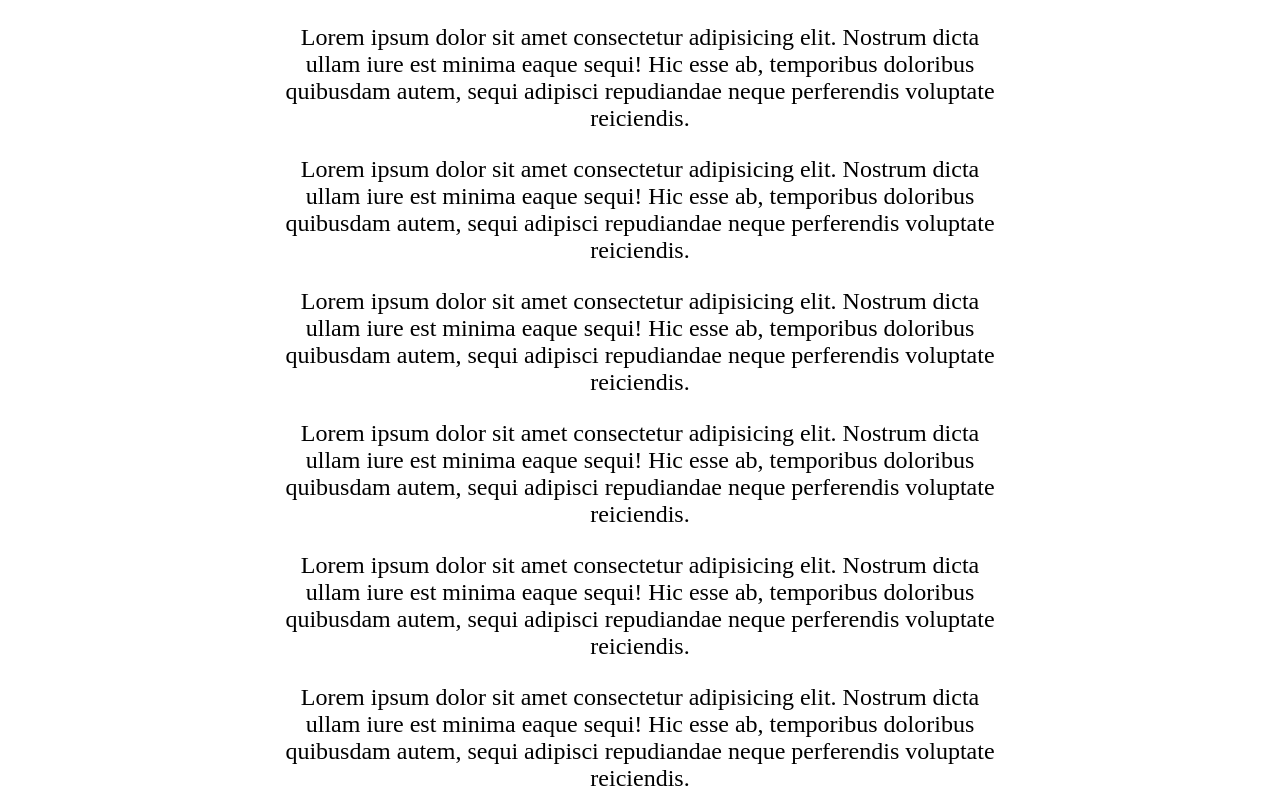
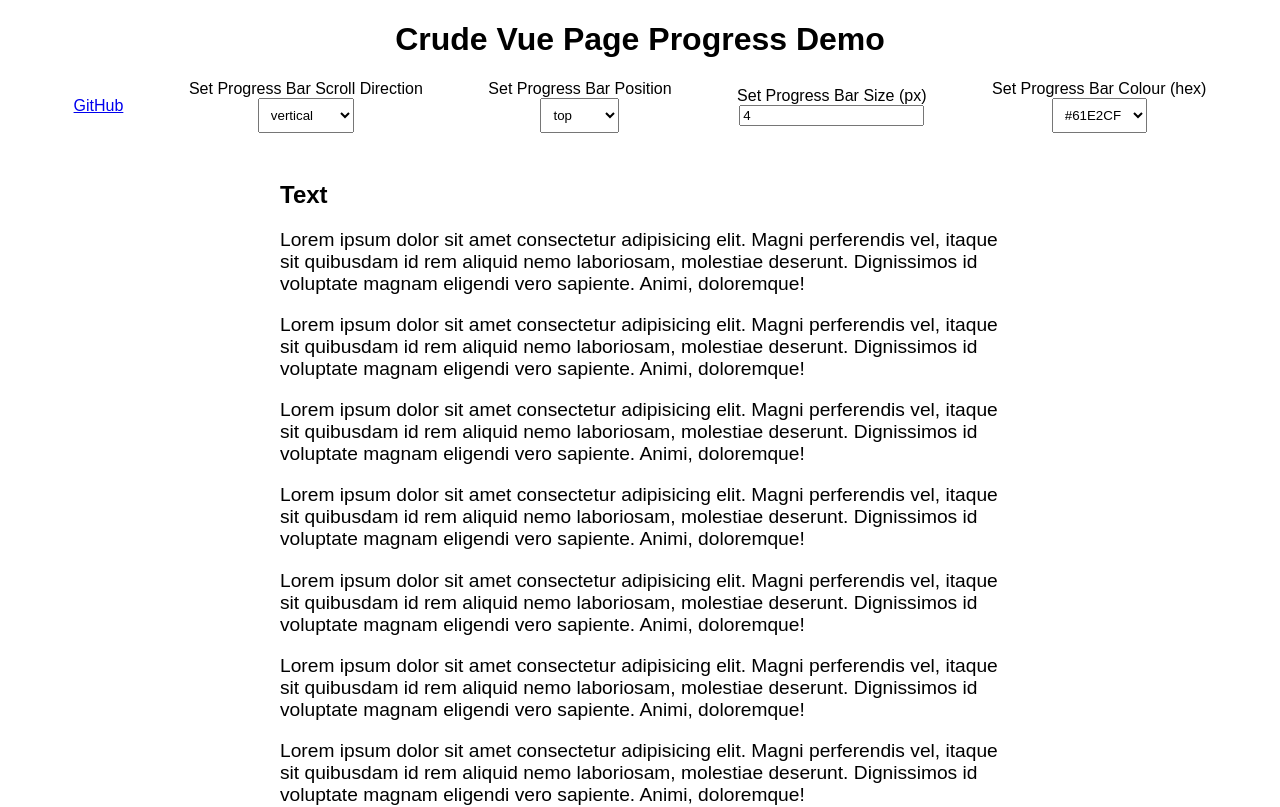
Before and after one commit to esoterox/vue-page-progress, a Vue app: page / in a window 1280 px wide. Shown: the top 807 px of the page. Built offline with nearby package versions, Linux system fonts and the light colour scheme.

Commit message:
App.vue crude demo component

```diff
--- a/src/App.vue
+++ b/src/App.vue
@@ -1,35 +1,52 @@
 <template>
   <div>
-    <ScrollProgress :scrollDirection="'vertical'" :meterSize="'10px'" :barPosition="'left'" />
-    <div class="test-container" id="app">
-      <p>Lorem ipsum dolor sit amet consectetur adipisicing elit. Nostrum dicta ullam iure est minima eaque sequi! Hic esse ab, temporibus doloribus quibusdam autem, sequi adipisci repudiandae neque perferendis voluptate reiciendis.</p>
-      <p>Lorem ipsum dolor sit amet consectetur adipisicing elit. Nostrum dicta ullam iure est minima eaque sequi! Hic esse ab, temporibus doloribus quibusdam autem, sequi adipisci repudiandae neque perferendis voluptate reiciendis.</p>
-      <p>Lorem ipsum dolor sit amet consectetur adipisicing elit. Nostrum dicta ullam iure est minima eaque sequi! Hic esse ab, temporibus doloribus quibusdam autem, sequi adipisci repudiandae neque perferendis voluptate reiciendis.</p>
-      <p>Lorem ipsum dolor sit amet consectetur adipisicing elit. Nostrum dicta ullam iure est minima eaque sequi! Hic esse ab, temporibus doloribus quibusdam autem, sequi adipisci repudiandae neque perferendis voluptate reiciendis.</p>
-      <p>Lorem ipsum dolor sit amet consectetur adipisicing elit. Nostrum dicta ullam iure est minima eaque sequi! Hic esse ab, temporibus doloribus quibusdam autem, sequi adipisci repudiandae neque perferendis voluptate reiciendis.</p>
-      <p>Lorem ipsum dolor sit amet consectetur adipisicing elit. Nostrum dicta ullam iure est minima eaque sequi! Hic esse ab, temporibus doloribus quibusdam autem, sequi adipisci repudiandae neque perferendis voluptate reiciendis.</p>
-      <p>Lorem ipsum dolor sit amet consectetur adipisicing elit. Nostrum dicta ullam iure est minima eaque sequi! Hic esse ab, temporibus doloribus quibusdam autem, sequi adipisci repudiandae neque perferendis voluptate reiciendis.</p>
-      <p>Lorem ipsum dolor sit amet consectetur adipisicing elit. Nostrum dicta ullam iure est minima eaque sequi! Hic esse ab, temporibus doloribus quibusdam autem, sequi adipisci repudiandae neque perferendis voluptate reiciendis.</p>
-      <p>Lorem ipsum dolor sit amet consectetur adipisicing elit. Nostrum dicta ullam iure est minima eaque sequi! Hic esse ab, temporibus doloribus quibusdam autem, sequi adipisci repudiandae neque perferendis voluptate reiciendis.</p>
-      <p>Lorem ipsum dolor sit amet consectetur adipisicing elit. Nostrum dicta ullam iure est minima eaque sequi! Hic esse ab, temporibus doloribus quibusdam autem, sequi adipisci repudiandae neque perferendis voluptate reiciendis.</p>
-      <p>Lorem ipsum dolor sit amet consectetur adipisicing elit. Nostrum dicta ullam iure est minima eaque sequi! Hic esse ab, temporibus doloribus quibusdam autem, sequi adipisci repudiandae neque perferendis voluptate reiciendis.</p>
-      <p>Lorem ipsum dolor sit amet consectetur adipisicing elit. Nostrum dicta ullam iure est minima eaque sequi! Hic esse ab, temporibus doloribus quibusdam autem, sequi adipisci repudiandae neque perferendis voluptate reiciendis.</p>
-      <p>Lorem ipsum dolor sit amet consectetur adipisicing elit. Nostrum dicta ullam iure est minima eaque sequi! Hic esse ab, temporibus doloribus quibusdam autem, sequi adipisci repudiandae neque perferendis voluptate reiciendis.</p>
-      <p>Lorem ipsum dolor sit amet consectetur adipisicing elit. Nostrum dicta ullam iure est minima eaque sequi! Hic esse ab, temporibus doloribus quibusdam autem, sequi adipisci repudiandae neque perferendis voluptate reiciendis.</p>
-      <p>Lorem ipsum dolor sit amet consectetur adipisicing elit. Nostrum dicta ullam iure est minima eaque sequi! Hic esse ab, temporibus doloribus quibusdam autem, sequi adipisci repudiandae neque perferendis voluptate reiciendis.</p>
-      <p>Lorem ipsum dolor sit amet consectetur adipisicing elit. Nostrum dicta ullam iure est minima eaque sequi! Hic esse ab, temporibus doloribus quibusdam autem, sequi adipisci repudiandae neque perferendis voluptate reiciendis.</p>
-      <p>Lorem ipsum dolor sit amet consectetur adipisicing elit. Nostrum dicta ullam iure est minima eaque sequi! Hic esse ab, temporibus doloribus quibusdam autem, sequi adipisci repudiandae neque perferendis voluptate reiciendis.</p>
-      <p>Lorem ipsum dolor sit amet consectetur adipisicing elit. Nostrum dicta ullam iure est minima eaque sequi! Hic esse ab, temporibus doloribus quibusdam autem, sequi adipisci repudiandae neque perferendis voluptate reiciendis.</p>
-      <p>Lorem ipsum dolor sit amet consectetur adipisicing elit. Nostrum dicta ullam iure est minima eaque sequi! Hic esse ab, temporibus doloribus quibusdam autem, sequi adipisci repudiandae neque perferendis voluptate reiciendis.</p>
-      <p>Lorem ipsum dolor sit amet consectetur adipisicing elit. Nostrum dicta ullam iure est minima eaque sequi! Hic esse ab, temporibus doloribus quibusdam autem, sequi adipisci repudiandae neque perferendis voluptate reiciendis.</p>
-      <p>Lorem ipsum dolor sit amet consectetur adipisicing elit. Nostrum dicta ullam iure est minima eaque sequi! Hic esse ab, temporibus doloribus quibusdam autem, sequi adipisci repudiandae neque perferendis voluptate reiciendis.</p>
-      <p>Lorem ipsum dolor sit amet consectetur adipisicing elit. Nostrum dicta ullam iure est minima eaque sequi! Hic esse ab, temporibus doloribus quibusdam autem, sequi adipisci repudiandae neque perferendis voluptate reiciendis.</p>
-      <p>Lorem ipsum dolor sit amet consectetur adipisicing elit. Nostrum dicta ullam iure est minima eaque sequi! Hic esse ab, temporibus doloribus quibusdam autem, sequi adipisci repudiandae neque perferendis voluptate reiciendis.</p>
-      <p>Lorem ipsum dolor sit amet consectetur adipisicing elit. Nostrum dicta ullam iure est minima eaque sequi! Hic esse ab, temporibus doloribus quibusdam autem, sequi adipisci repudiandae neque perferendis voluptate reiciendis.</p>
-      <p>Lorem ipsum dolor sit amet consectetur adipisicing elit. Nostrum dicta ullam iure est minima eaque sequi! Hic esse ab, temporibus doloribus quibusdam autem, sequi adipisci repudiandae neque perferendis voluptate reiciendis.</p>
-      <p>Lorem ipsum dolor sit amet consectetur adipisicing elit. Nostrum dicta ullam iure est minima eaque sequi! Hic esse ab, temporibus doloribus quibusdam autem, sequi adipisci repudiandae neque perferendis voluptate reiciendis.</p>
-      <p>Lorem ipsum dolor sit amet consectetur adipisicing elit. Nostrum dicta ullam iure est minima eaque sequi! Hic esse ab, temporibus doloribus quibusdam autem, sequi adipisci repudiandae neque perferendis voluptate reiciendis.</p>
-      <p>Lorem ipsum dolor sit amet consectetur adipisicing elit. Nostrum dicta ullam iure est minima eaque sequi! Hic esse ab, temporibus doloribus quibusdam autem, sequi adipisci repudiandae neque perferendis voluptate reiciendis.</p>
+    <ScrollProgress
+      :scrollDirection="scroll"
+      :meterSize="`${size}px`"
+      :colour="colour"
+      :barPosition="bar"
+    />
+    <div class="about-container" id="app">
+      <h1>Crude Vue Page Progress Demo</h1>
+      <div class="options">
+        <a href="https://github.com/esoterox/vue-page-progress" target="_blank">GitHub</a>
+        <div class="options__item">
+          <label for="scroll-direction">Set Progress Bar Scroll Direction</label>
+          <select v-model="scroll">
+            <option v-for="direction in scrollDirections" :key="direction">{{ direction }}</option>
+          </select>
+        </div>
+        <div class="options__item">
+          <label for="bar-position">Set Progress Bar Position</label>
+          <select id="bar-position" v-model="bar">
+            <option v-for="position in barPositions" :key="position">{{ position }}</option>
+          </select>
+        </div>
+        <div class="options__item">
+          <label for="size">Set Progress Bar Size (px)</label>
+          <input type="number" id="size" step="1" v-model="size" min="1" />
+        </div>
+        <div class="options__item">
+          <label for="size">Set Progress Bar Colour (hex)</label>
+          <select id="bar-position" v-model="colour">
+            <option v-for="colour in colours" :key="colour">{{ colour }}</option>
+          </select>
+        </div>
+      </div>
+      <div :class="renderTextContainer">
+        <h2>Text</h2>
+        <p>Lorem ipsum dolor sit amet consectetur adipisicing elit. Magni perferendis vel, itaque sit quibusdam id rem aliquid nemo laboriosam, molestiae deserunt. Dignissimos id voluptate magnam eligendi vero sapiente. Animi, doloremque!</p>
+        <p>Lorem ipsum dolor sit amet consectetur adipisicing elit. Magni perferendis vel, itaque sit quibusdam id rem aliquid nemo laboriosam, molestiae deserunt. Dignissimos id voluptate magnam eligendi vero sapiente. Animi, doloremque!</p>
+        <p>Lorem ipsum dolor sit amet consectetur adipisicing elit. Magni perferendis vel, itaque sit quibusdam id rem aliquid nemo laboriosam, molestiae deserunt. Dignissimos id voluptate magnam eligendi vero sapiente. Animi, doloremque!</p>
+        <p>Lorem ipsum dolor sit amet consectetur adipisicing elit. Magni perferendis vel, itaque sit quibusdam id rem aliquid nemo laboriosam, molestiae deserunt. Dignissimos id voluptate magnam eligendi vero sapiente. Animi, doloremque!</p>
+        <p>Lorem ipsum dolor sit amet consectetur adipisicing elit. Magni perferendis vel, itaque sit quibusdam id rem aliquid nemo laboriosam, molestiae deserunt. Dignissimos id voluptate magnam eligendi vero sapiente. Animi, doloremque!</p>
+        <p>Lorem ipsum dolor sit amet consectetur adipisicing elit. Magni perferendis vel, itaque sit quibusdam id rem aliquid nemo laboriosam, molestiae deserunt. Dignissimos id voluptate magnam eligendi vero sapiente. Animi, doloremque!</p>
+        <p>Lorem ipsum dolor sit amet consectetur adipisicing elit. Magni perferendis vel, itaque sit quibusdam id rem aliquid nemo laboriosam, molestiae deserunt. Dignissimos id voluptate magnam eligendi vero sapiente. Animi, doloremque!</p>
+        <p>Lorem ipsum dolor sit amet consectetur adipisicing elit. Magni perferendis vel, itaque sit quibusdam id rem aliquid nemo laboriosam, molestiae deserunt. Dignissimos id voluptate magnam eligendi vero sapiente. Animi, doloremque!</p>
+        <p>Lorem ipsum dolor sit amet consectetur adipisicing elit. Magni perferendis vel, itaque sit quibusdam id rem aliquid nemo laboriosam, molestiae deserunt. Dignissimos id voluptate magnam eligendi vero sapiente. Animi, doloremque!</p>
+        <p>Lorem ipsum dolor sit amet consectetur adipisicing elit. Magni perferendis vel, itaque sit quibusdam id rem aliquid nemo laboriosam, molestiae deserunt. Dignissimos id voluptate magnam eligendi vero sapiente. Animi, doloremque!</p>
+        <p>Lorem ipsum dolor sit amet consectetur adipisicing elit. Magni perferendis vel, itaque sit quibusdam id rem aliquid nemo laboriosam, molestiae deserunt. Dignissimos id voluptate magnam eligendi vero sapiente. Animi, doloremque!</p>
+      </div>
     </div>
   </div>
 </template>
@@ -39,19 +56,72 @@ import ScrollProgress from "@/components/ScrollProgress";
 export default {
   components: {
     ScrollProgress
+  },
+
+  data() {
+    return {
+      scroll: "vertical",
+      scrollDirections: ["vertical", "horizontal"],
+      bar: "top",
+      barPositions: ["top", "right", "left", "bottom"],
+      size: 4,
+      colour: "#61E2CF",
+      colours: ["#61E2CF", "#800000", "#8F33FF", "#FB0243"]
+    };
+  },
+
+  computed: {
+    renderTextContainer() {
+      return this.scroll === "vertical"
+        ? "text-container--vertical"
+        : "text-container--horizontal";
+    }
   }
 };
 </script>
 
 <style scoped>
-.test-container {
+.about-container {
   margin: 0 auto;
-  max-width: 720px;
+}
+
+.options {
+  display: flex;
+  justify-content: space-evenly;
+  align-items: center;
+}
+
+.options__item {
+  display: flex;
+  flex-direction: column;
+  justify-content: center;
+  align-items: center;
+}
+
+* {
+  font-family: "Livvic", sans-serif;
+}
+
+h1 {
+  text-align: center;
+}
+
+select {
+  padding: 8px;
 }
 
 p {
-  font-size: 1.5rem;
-  text-align: center;
+  font-size: 1.2rem;
+}
 
+.text-container--vertical {
+  margin: 0 auto;
+  max-width: 720px;
+  margin-top: 3rem;
+}
+.text-container--horizontal {
+  margin: 0 auto;
+  min-width: 3000px;
+  padding: 3rem;
 }
 </style>
```
Also changed, not shown: package.json (+10 -4 lines).
